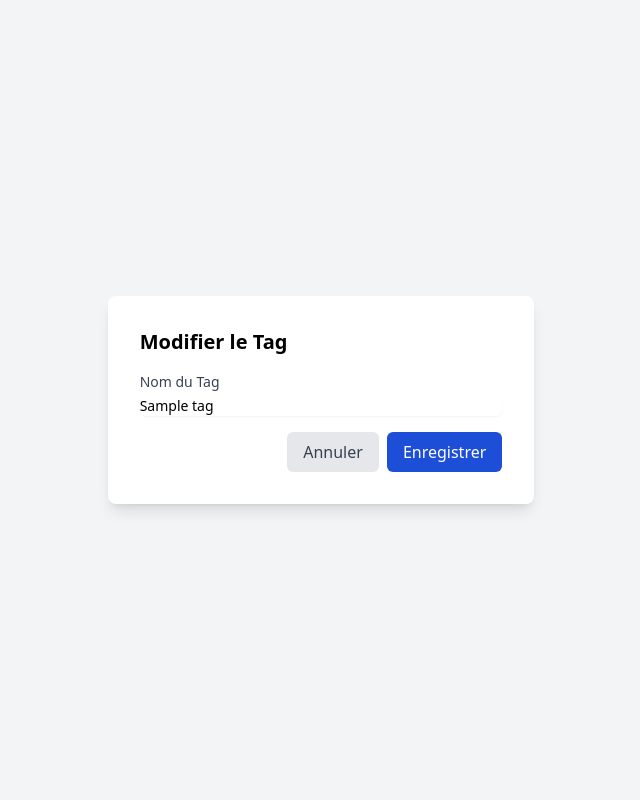
After one commit to saalmahm/MyBlogPlatform, a PHP site: page /pages/edit-tag.php?edit_tag_id=1 in a window 1280 px wide. The commit adds this page. Shown: the whole page, without its empty margins (319-959 px from the left). Run offline with PHP 8.4, Linux system fonts and the light colour scheme; tables that the repository leaves empty or names only in its code hold one stand-in row (values such as "Sample post"); some libraries are stand-ins or nearby versions.

Commit message:
Appliquer le fonctionnement du modification de tag

```diff
--- /dev/null
+++ b/pages/edit-tag.php
@@ -0,0 +1,78 @@
+<?php
+
+include("../includes/db.php");
+
+if (isset($_GET["edit_tag_id"])) {
+    $tag_id = $_GET["edit_tag_id"];
+
+    if ($conn === null) {
+        die("Connexion échouée");
+    }
+
+    // Récupérer les informations du tag choisi
+    $sql = "SELECT * FROM tags WHERE id=?";
+    $stmt = $conn->prepare($sql);
+    $stmt->bind_param("i", $tag_id);
+    $stmt->execute();
+    $result = $stmt->get_result();
+    $tag = $result->fetch_assoc();
+
+    if (!$tag) {
+        die("Tag non trouvé");
+    }
+}
+
+if ($_SERVER["REQUEST_METHOD"] === "POST" && isset($_POST["update_tag"])) {
+    $update_tag_name = $_POST["tag_name"];
+
+    if (empty($update_tag_name)) {
+        echo "Le nom du tag ne peut pas être vide.";
+    } else {
+        $sql = "UPDATE tags SET name=? WHERE id=?";
+        $stmt = $conn->prepare($sql);
+        $stmt->bind_param("si", $update_tag_name, $tag_id);
+
+        if ($stmt->execute()) {
+            header("Location: bord-tags.php");
+            exit();
+        } else {
+            echo "Erreur lors de la mise à jour du tag: " . $stmt->error;
+        }
+    }
+}
+
+
+?>
+
+<!DOCTYPE html>
+<html lang="en">
+<head>
+  <meta charset="UTF-8">
+  <meta name="viewport" content="width=device-width, initial-scale=1.0">
+  <title>Modifier un Tag</title>
+  <script src="https://cdn.tailwindcss.com"></script>
+</head>
+<body class="bg-gray-100 font-sans">
+  <div class="flex justify-center items-center min-h-screen">
+    <form action="" method="post" class="bg-white rounded-lg shadow-lg p-8 w-1/3">
+      <h2 class="text-xl font-bold mb-4">Modifier le Tag</h2>
+      <label for="tag-name" class="block text-sm font-medium text-gray-700">Nom du Tag</label>
+      <input
+        type="text"
+        id="tag-name"
+        name="tag_name"
+        value="<?php echo htmlspecialchars($tag['name'], ENT_QUOTES, 'UTF-8'); ?>"
+        class="mt-1 block w-full border-gray-300 rounded-md shadow-sm focus:ring-blue-500 focus:border-blue-500 sm:text-sm mb-4"
+      >
+      <div class="flex justify-end">
+        <a href="bord-tags.php" class="text-gray-700 bg-gray-200 hover:bg-gray-300 px-4 py-2 rounded-md mr-2">
+          Annuler
+        </a>
+        <button type="submit" name="update_tag" class="text-white bg-blue-700 hover:bg-blue-800 px-4 py-2 rounded-md">
+          Enregistrer
+        </button>
+      </div>
+    </form>
+  </div>
+</body>
+</html>
```
Also changed, not shown: pages/bord-tags.php (+5 -5 lines).
